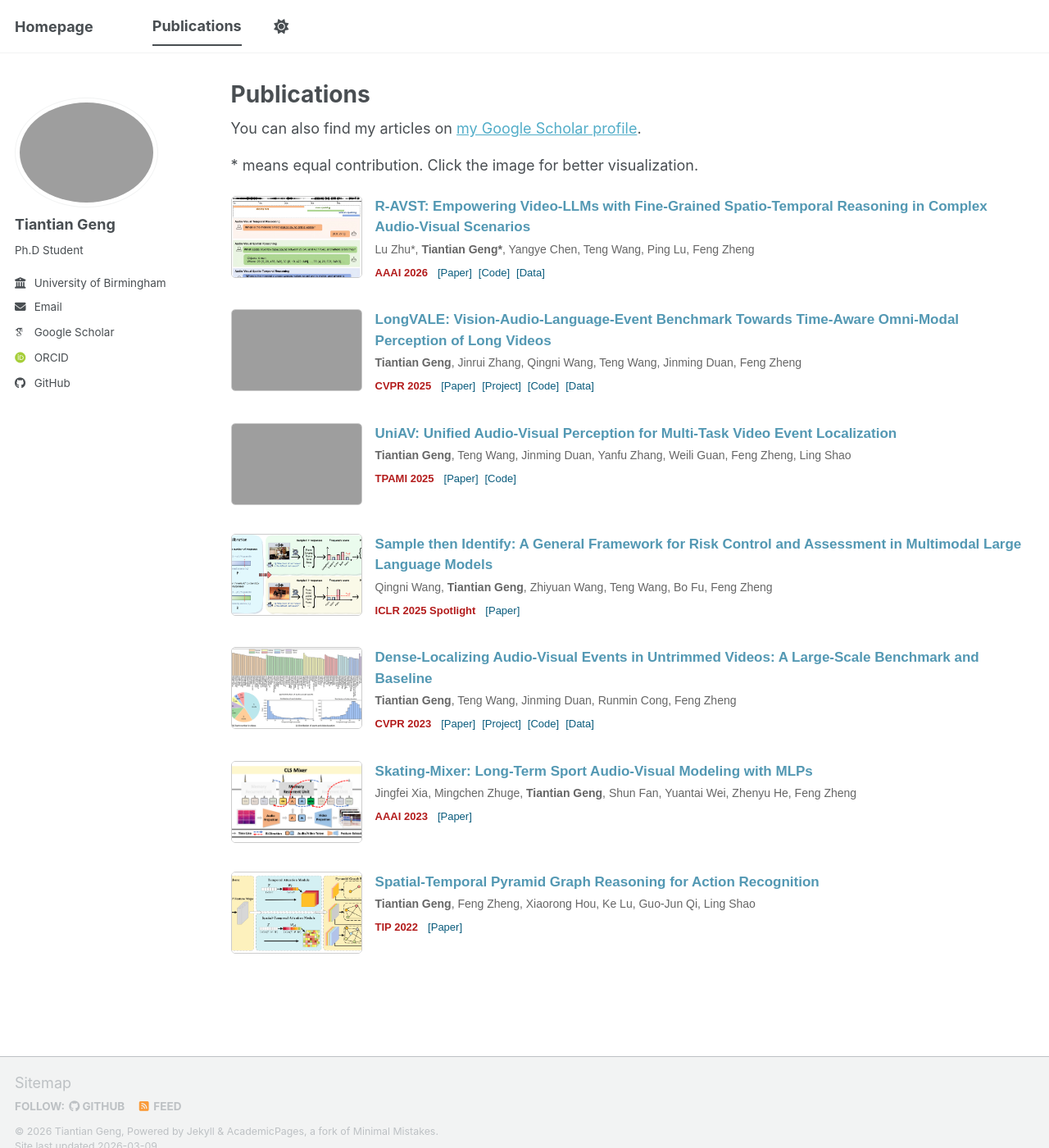
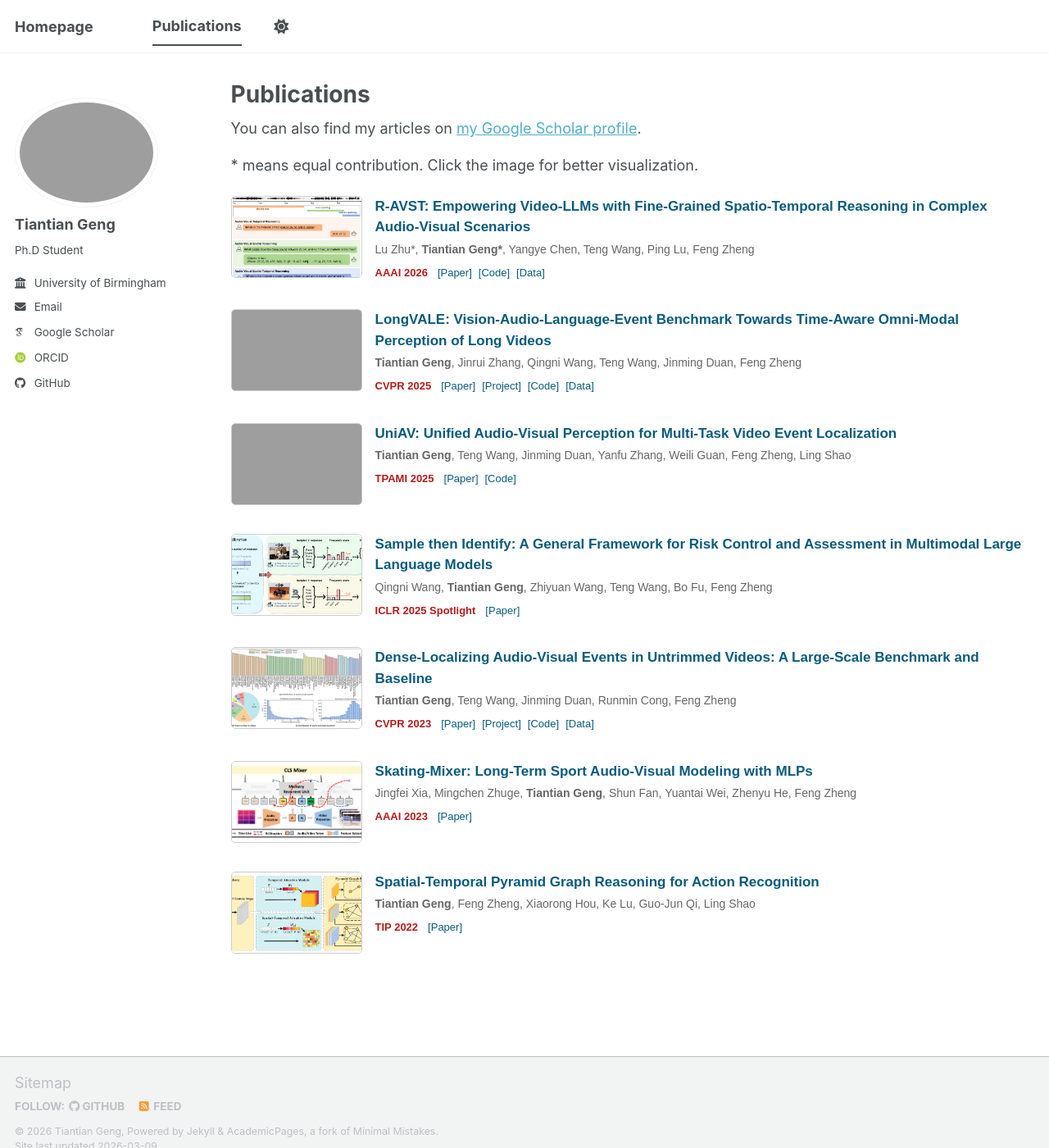
Before and after one commit to ttgeng233/ttgeng233.github.io, a Jekyll site: the page built from _pages/publications.html, in a window 1280 px wide and 1400 px high. Shown: the whole window at 82% size. Built offline with Jekyll 4.4.1, drawn with Linux system fonts in a browser that asks for light colours; some web fonts are replaced; a script bundle is joined from its source files by our own code; library files that are not in the unit come from our copies; grey boxes are pictures that could not be loaded.

Commit message:
Update publications.html

```diff
--- a/_pages/publications.html
+++ b/_pages/publications.html
@@ -48,7 +48,7 @@ ul.paper-list {
 
 .paper-title a {
   text-decoration: none;
-  color: #5398b3;
+  color: #095b7c;
 }
 
 .paper-info .paper-authors {
```
